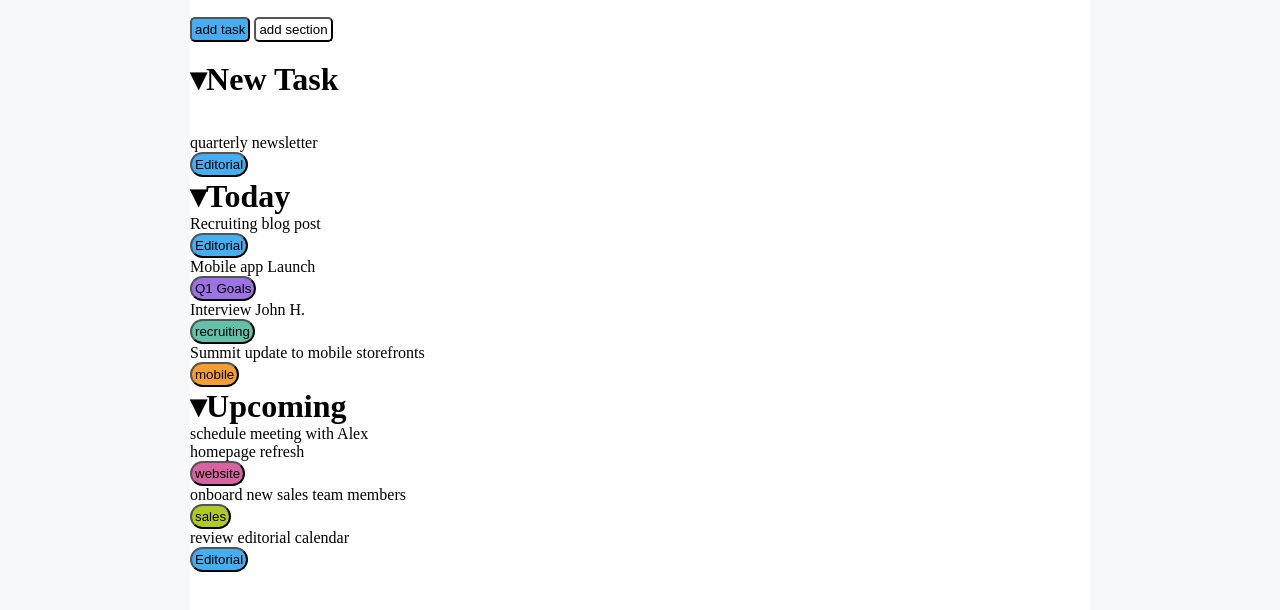
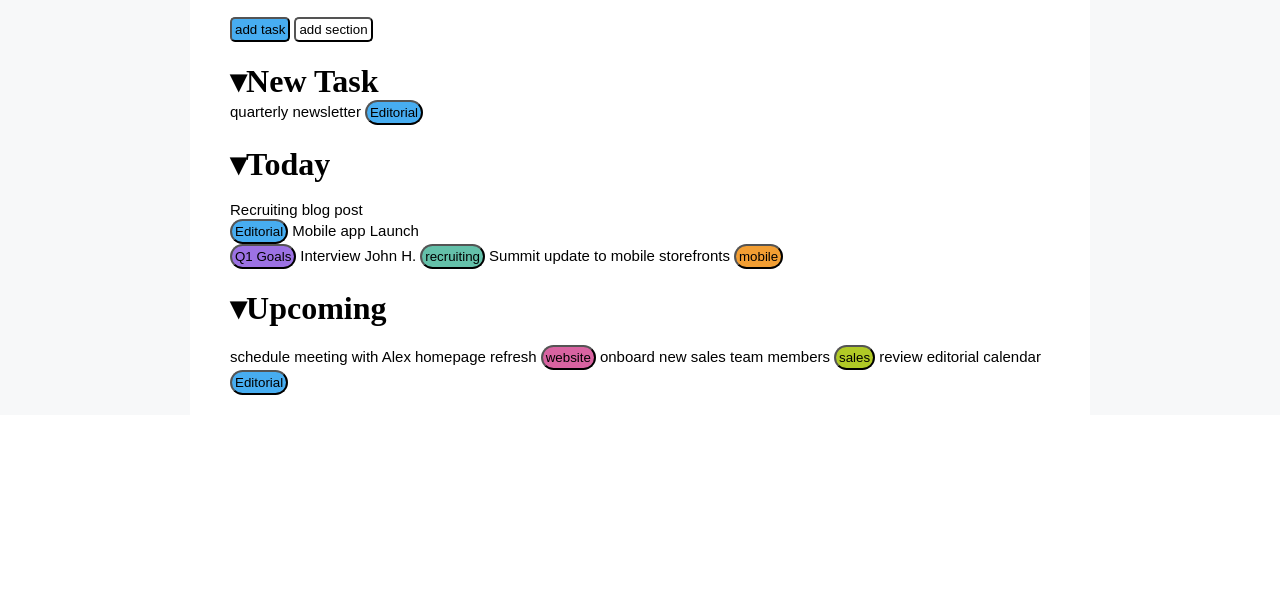
Before and after one commit to fracabu/html-css-toboolist, a plain HTML site: page index.html in a window 1280 px wide. Shown: the part 56-666 px from the top of the page. Drawn offline with Linux system fonts and the light colour scheme.

Commit message:
aggiunto span al posto di p

```diff
--- a/index.html
+++ b/index.html
@@ -10,7 +10,7 @@
 <body>
     <header>
         <img class="logo-header" src="../html-css-toboolist/img/Logo.png" alt="">
-        <p class="testo-header"><strong>Toboolist</strong></p>
+        <span class="testo-header"><strong>Toboolist</strong></span>
     </header>
 
 
@@ -18,34 +18,38 @@
         <div class="container">
             <button class="button1">add task</button>
             <button class="button2">add section</button>
-            <br>
-            <br>
-            <h1><strong>&#9662;New Task</strong></h1>
-            <br>
-            <br>
-            <p>quarterly newsletter</p>
-            <button class="button3">Editorial</button>
 
+            <div class="primo-contenitore"><h1><strong>&#9662;New Task</strong></h1>
+                <span>quarterly newsletter</span>
+                <button class="button3">Editorial</button>
+            </div>
 
-            <h1><strong>&#9662;Today</strong></h1>
-            <p>Recruiting blog post</p>
-            <button class="button3">Editorial</button>
-            <p>Mobile app Launch</p>
-            <button class="button4">Q1 Goals</button>
-            <p>Interview John H.</p>
-            <button class="button5">recruiting</button>
-            <p>Summit update to mobile storefronts</p>
-            <button class="button6">mobile</button>
+            <div class="secondo-contenitore">
+                <h1><strong>&#9662;Today</strong></h1>
+                <br>
+                <span>Recruiting blog post</span>
+                <br>
+                <button class="button3">Editorial</button>
+                <span>Mobile app Launch</span>
+                <br>
+                <button class="button4">Q1 Goals</button>
+                <span>Interview John H.</span>
+                <button class="button5">recruiting</button>
+                <span>Summit update to mobile storefronts</span>
+                <button class="button6">mobile</button>
+            </div>
+            <div>
+                <h1><strong>&#9662;Upcoming</strong></h1>
+                <br>
+                <span>schedule meeting with Alex</span>
+                <span>homepage refresh</span>
+                <button class="button7">website</button>
+                <span>onboard new sales team members</span>
+                <button class="button8">sales</button>
+                <span>review editorial calendar</span>
+                <button class="button3">Editorial</button>
+            </div>
 
-
-            <h1><strong>&#9662;Upcoming</strong></h1>
-            <p>schedule meeting with Alex</p>
-            <p>homepage refresh</p>
-            <button class="button7">website</button>
-            <p>onboard new sales team members</p>
-            <button class="button8">sales</button>
-            <p>review editorial calendar</p>
-            <button class="button3">Editorial</button>
         </div>
     </main>
 </body>
--- a/style.css
+++ b/style.css
@@ -12,19 +12,28 @@
     display: inline;
     font-family: Georgia, 'Times New Roman', Times, serif;
     font-size: 30px;
-    padding-top: 120px;
+
 
 }
 main{
     background-color: #F7F8F9;
 }
 
+
 .container{
     width: 900px;
-    height: 900px;
     background-color: #FFFFFF;
     margin: auto;
+    padding: 20px 20px 20px 40px;
+}
+
+.primo-contenitore{
     padding-top: 20px;
+}
+
+.secondo-contenitore{
+    padding-top: 20px;
+    padding-bottom: 20px;
 }
 
 .button1{
@@ -78,4 +87,7 @@ main{
     padding: 3px 3px 3px 3px;
 }
 
+span{
+    font-size: 15px;
+    font-family: Arial, Helvetica, sans-serif;
 }
```
